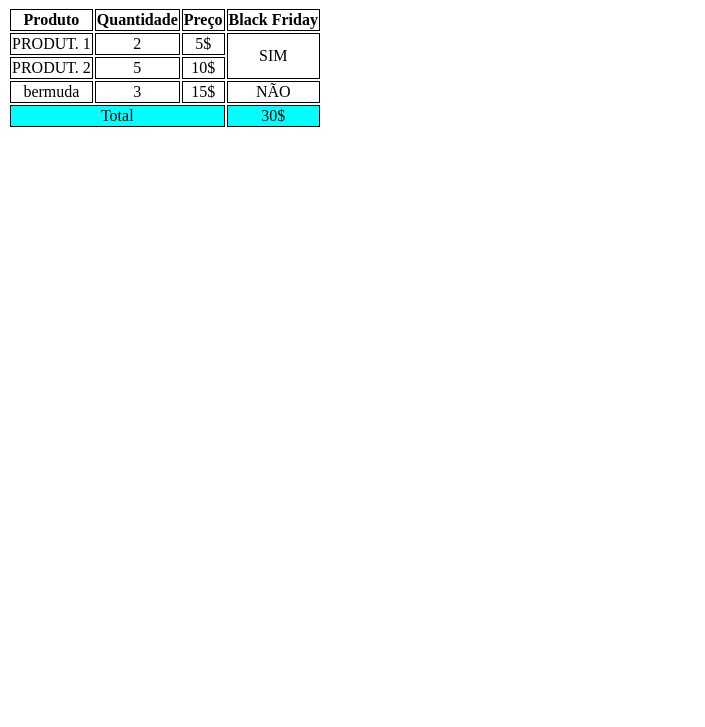
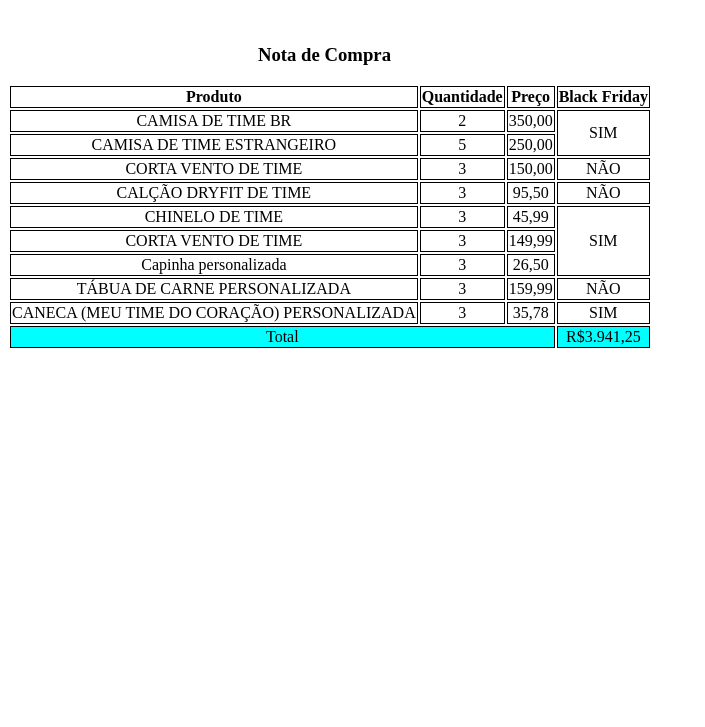
Before and after one commit to rafaeldelucass/Aula-tabela-02, a plain HTML site: page index.html in a window 1280 px wide. Shown: the part 73-800 px from the top of the page, without its empty margins (0-705 px from the left). Drawn offline with Linux system fonts and the light colour scheme.

Commit message:
alteraçao de produtos, valores e modelo de documento, transformando-o em uma nota fiscal de compra

```diff
--- a/index.html
+++ b/index.html
@@ -13,11 +13,17 @@
         tfoot{
             background-color: aqua;
         }
+
+        h3 {
+            padding-left: 250px;
+        }
     </style>
+
 </head>
 <body>
-    <h1>Tabelas</h1>
-
+    <h1>RAFAEL IMPORTS</h1>
+    <BR>
+    <h3>Nota de Compra</h3>
     <table>
         <thead>
             <tr>
@@ -30,38 +36,74 @@
 
         <tbody>
             <tr>
-                <td>PRODUT. 1</td>
+                <td>CAMISA DE TIME BR</td>
                 <td>2</td>
-                <td>5$</td>
+                <td>350,00</td>
                 <td rowspan="2">SIM</td>
             </tr>
 
             <tr>
-                <td>PRODUT. 2</td>
+                <td>CAMISA DE TIME ESTRANGEIRO</td>
                 <td>5</td>
-                <td>10$</td>
+                <td>250,00</td>
                 <!-- <td>SIM</td> -->
             </tr>
 
             <tr>
-                <td>bermuda</td>
+                <td>CORTA VENTO DE TIME</td>
                 <td>3</td>
-                <td>15$</td>
+                <td>150,00</td>
                 <td>NÃO</td>
             </tr>
 
-            <!-- <tr>
-                <td colspan=>RESULTADO</td>
-                <td>30$</td>
-            </tr> -->
+            <tr>
+                <td>CALÇÃO DRYFIT DE TIME</td>
+                <td>3</td>
+                <td>95,50</td>
+                <td>NÃO</td>
+            </tr>
 
+            <tr>
+                <td>CHINELO DE TIME</td>
+                <td>3</td>
+                <td>45,99</td>
+                <td rowspan="3">SIM</td>
+            </tr>
+
+            <tr>
+                <td>CORTA VENTO DE TIME</td>
+                <td>3</td>
+                <td>149,99</td>
+                <!-- <td>NÃO</td> -->
+            </tr>
+
+            <tr>
+                <td>Capinha personalizada</td>
+                <td>3</td>
+                <td>26,50</td>
+                <!-- <td>NÃO</td> -->
+            </tr>
+
+            <tr>
+                <td>TÁBUA DE CARNE PERSONALIZADA</td>
+                <td>3</td>
+                <td>159,99</td>
+                <td>NÃO</td>
+            </tr>
+
+            <tr>
+                <td>CANECA (MEU TIME DO CORAÇÃO) PERSONALIZADA</td>
+                <td>3</td>
+                <td>35,78</td>
+                <td>SIM</td>
+            </tr>
 
         </tbody>
 
             <tfoot>
                 <tr>
                     <td colspan="3">Total</td>
-                    <td>30$</td>
+                    <td>R$3.941,25</td>
                 </tr>
             </tfoot>
 
```
